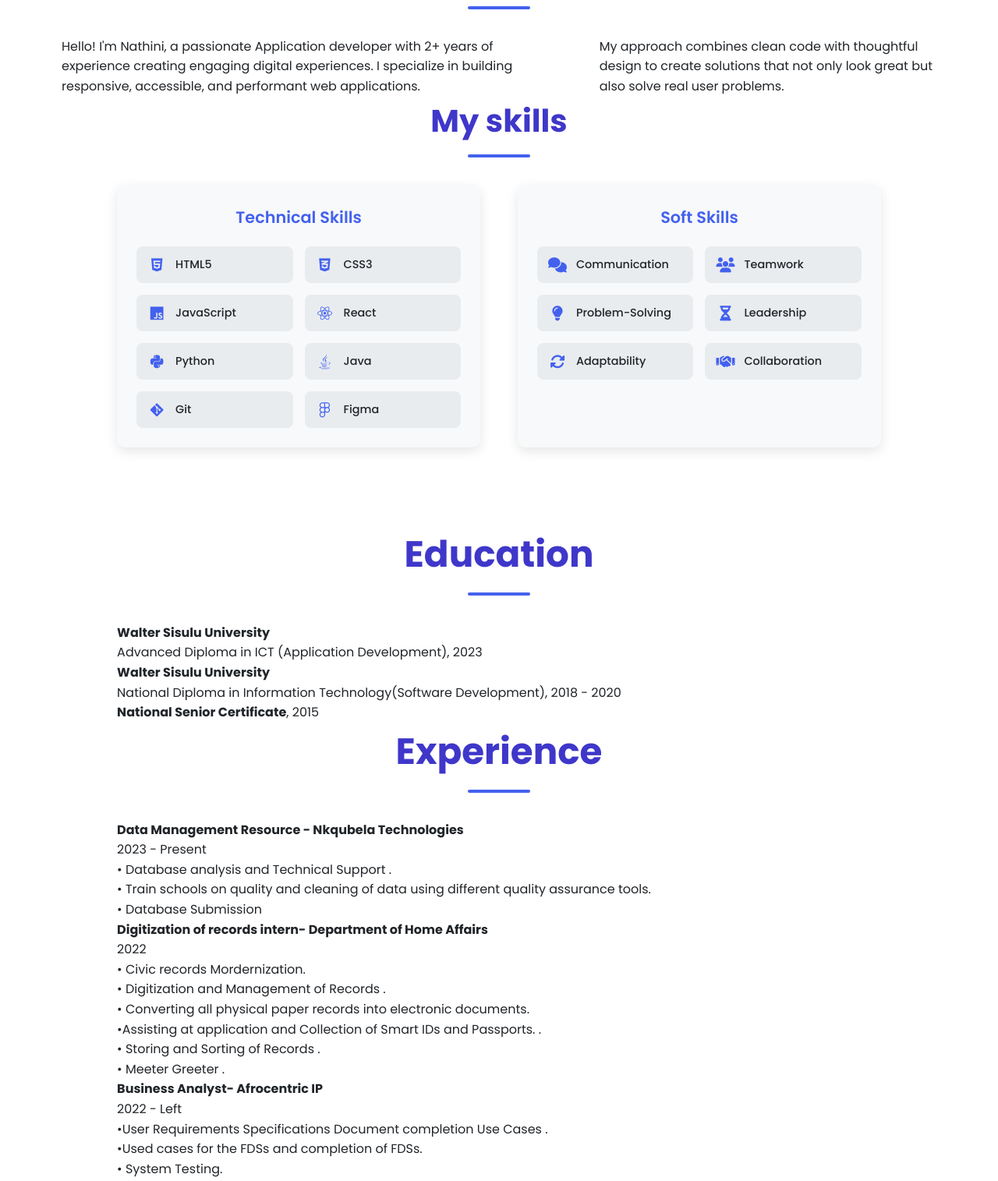
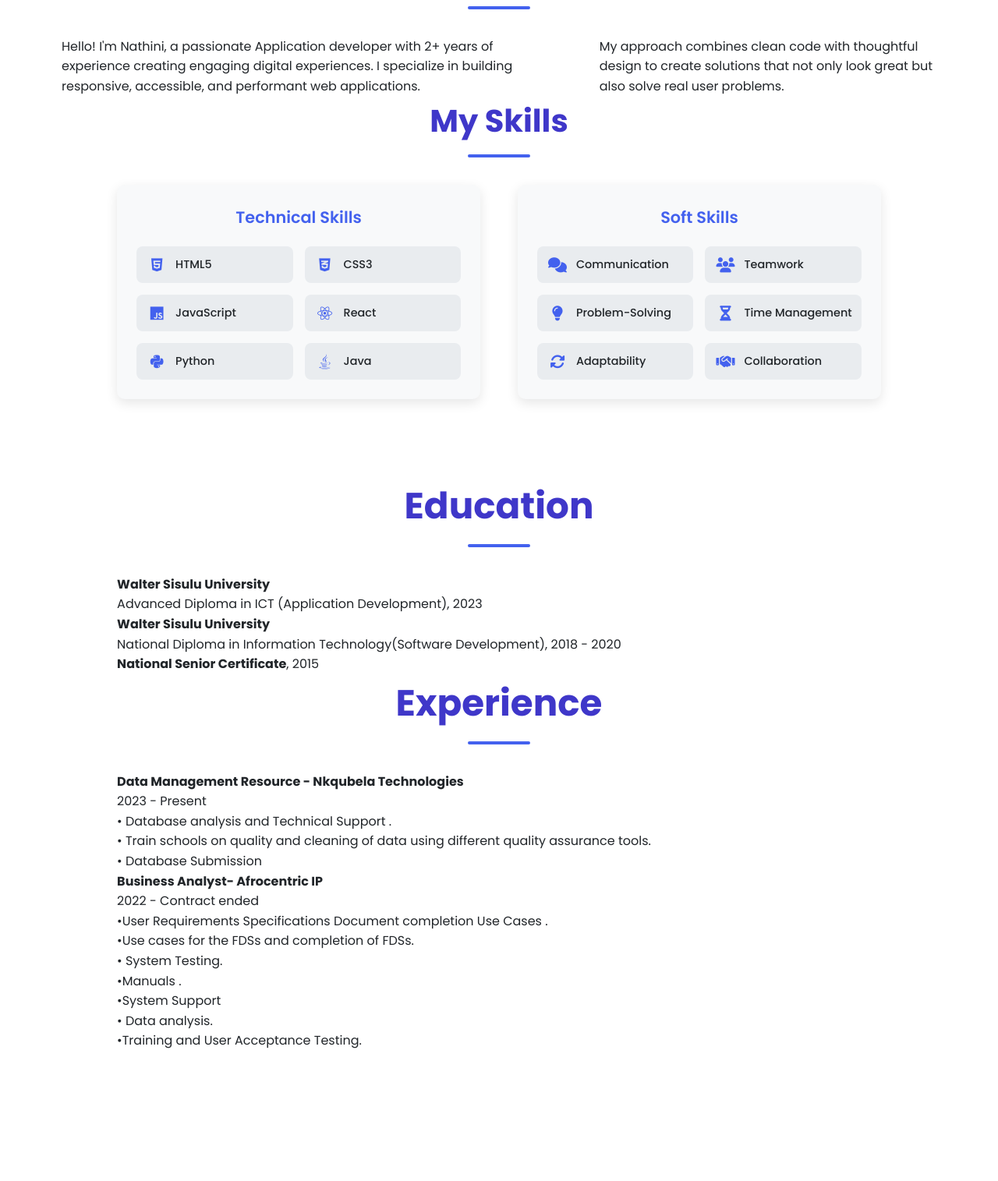
Before and after one commit to nattymtyie-ui/Personal-Portifolio, a plain HTML site: page index.html in a window 1280 px wide. Shown: the part 1052-2567 px from the top of the page at 78% size. Drawn offline with Linux system fonts and the light colour scheme.

Commit message:
update Skill section

```diff
--- a/index.html
+++ b/index.html
@@ -71,9 +71,9 @@
             </div>
 
            <!-- Skills Section -->
-              <section id="about" class="Skills">
+<section id="skills" class="Skills">
   <div class="container">
-            <h2 class="section-title">My skills</h2>
+    <h2 class="section-title">My Skills</h2>
     <div class="skills">
       <div class="skills-columns">
         <!-- Technical Skills -->
@@ -104,14 +104,6 @@
               <i class="fab fa-java"></i>
               <span>Java</span>
             </div>
-                            <div class="skill-item">
-                                <i class="fab fa-git-alt"></i>
-                                <span>Git</span>
-                            </div>
-                            <div class="skill-item">
-                                <i class="fab fa-figma"></i>
-                                <span>Figma</span>
-                            </div>
           </div>
         </div>
 
@@ -133,7 +125,7 @@
             </div>
             <div class="skill-item">
               <i class="fas fa-hourglass-half"></i>
-                                <span>Leadership</span>
+              <span>Time Management</span> <!-- Consider renaming if "Leadership" was intended, but hourglass better fits time management -->
             </div>
             <div class="skill-item">
               <i class="fas fa-sync-alt"></i>
@@ -149,6 +141,7 @@
     </div>
   </div>
 </section>
+
     <!-- Education, Experience & Skills -->
   <div class="about segments">
     <div class="container">
@@ -175,11 +168,8 @@
                         <p><strong>Data Management Resource - Nkqubela Technologies</strong><br>2023 - Present</p>
                         <p>• Database analysis and Technical Support .<br>• Train schools on quality and cleaning of data using different quality  assurance tools.<br>• Database Submission </p>
                     </div>
-                       <p><strong>Digitization of records intern- Department of Home Affairs</strong><br>2022</p>
-                        <p>• Civic records Mordernization.<br>• Digitization and Management of Records .<br>• Converting all physical paper records into electronic documents. </p>
-                         <p>•Assisting at application and Collection of Smart IDs and Passports. .<br>• Storing and Sorting of Records .<br>• Meeter Greeter . </p>
-                     <p><strong>Business Analyst- Afrocentric IP</strong><br>2022 - Left</p>
-                      <p>•User Requirements Specifications Document completion Use Cases .<br>•Used cases for the FDSs and completion of FDSs.<br>• System Testing. </p>
+                     <p><strong>Business Analyst- Afrocentric IP</strong><br>2022 - Contract ended</p>
+                      <p>•User Requirements Specifications Document completion Use Cases .<br>•Use cases for the FDSs and completion of FDSs.<br>• System Testing. </p>
                       <p>•Manuals .<br>•System Support<br>• Data analysis. </p>
                          <p>•Training and User Acceptance Testing.</p>
 
```
Lines whose indentation alone changed are shown as unchanged.
